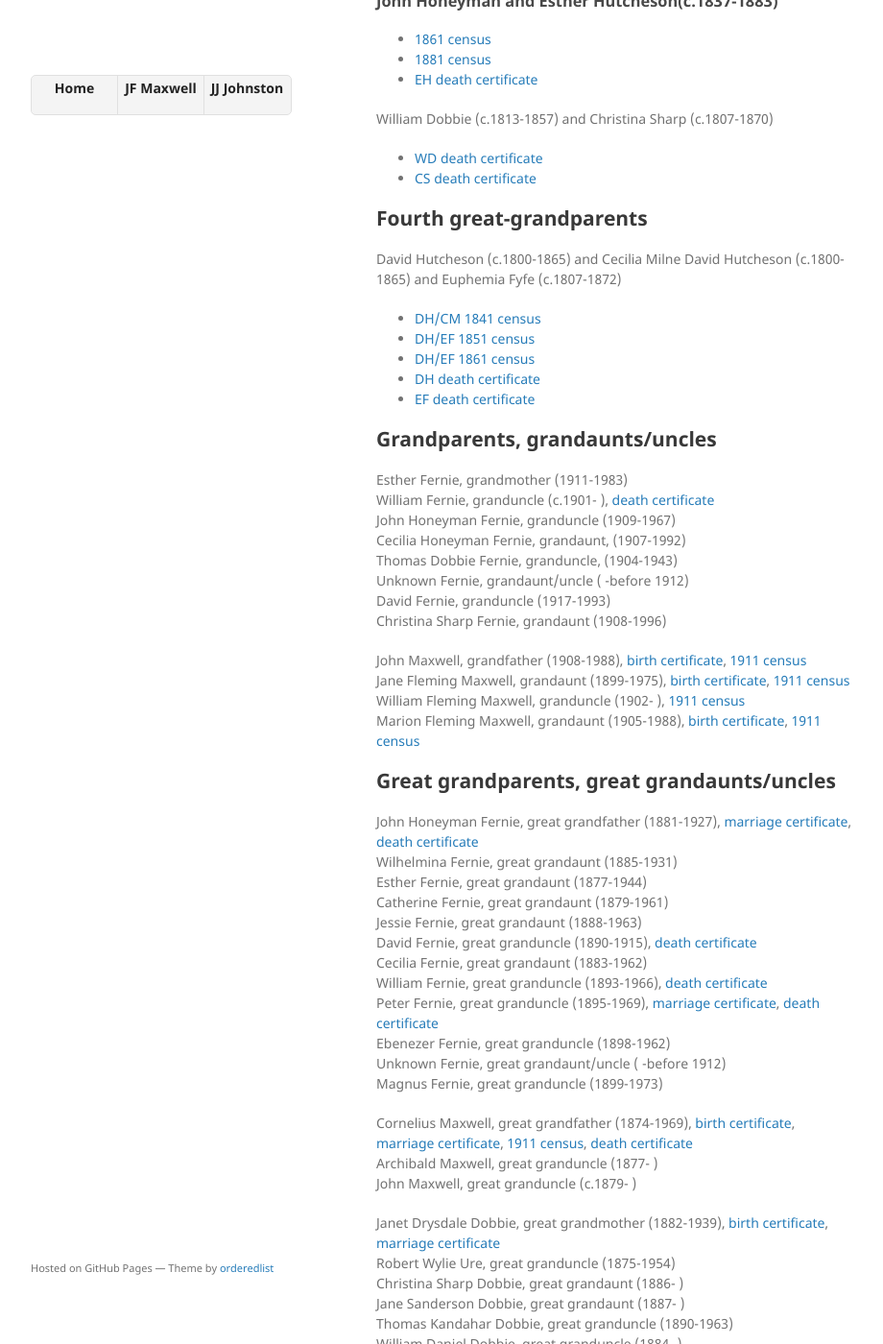
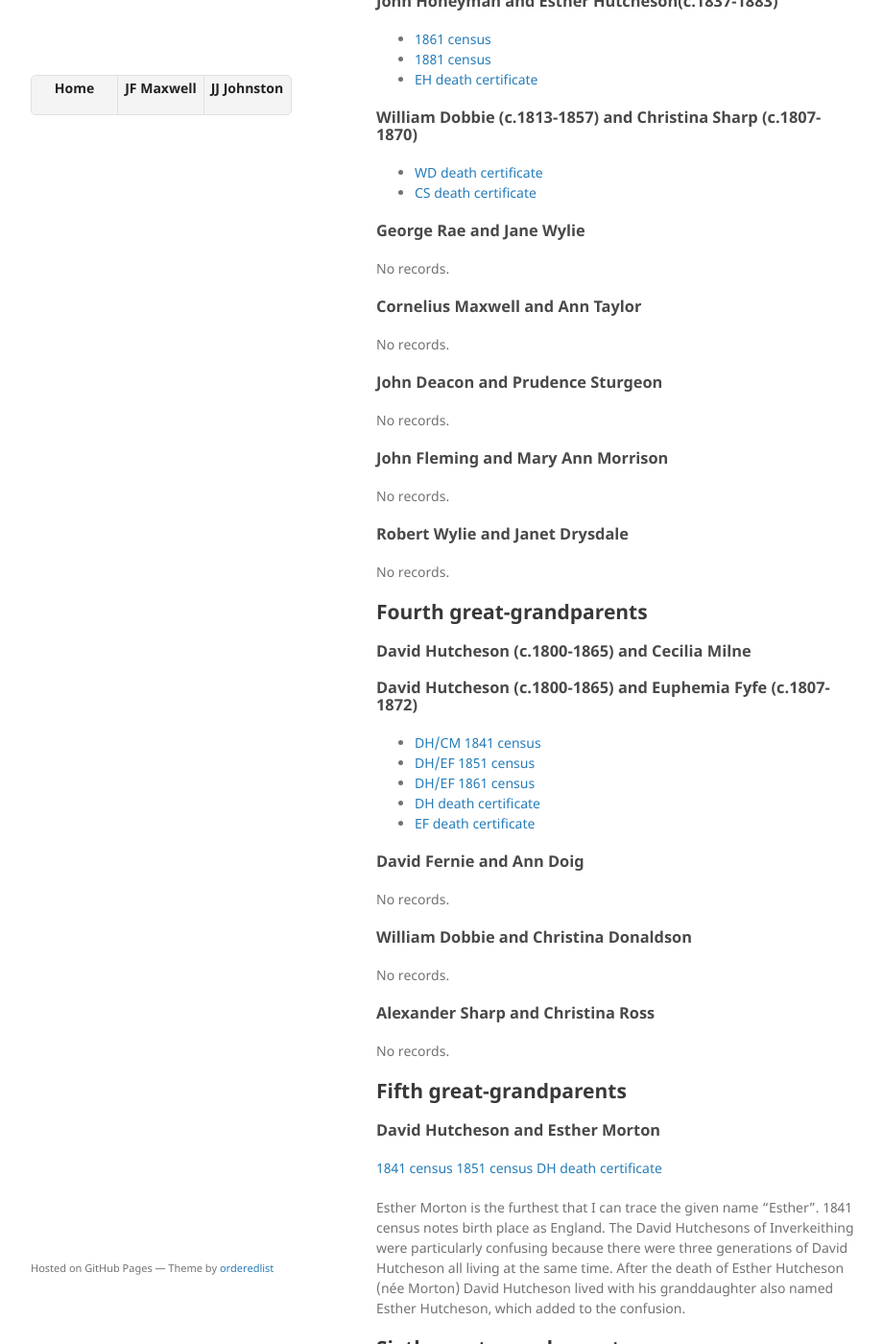
Before and after one commit to rfj1961/rfj1961.github.io, a Jekyll site: the page built from jfm1933.md, in a window 1280 px wide and 1400 px high, scrolled down 2390 px. Shown: the whole window at 96% size, without its empty margins (178-1098 px from the left). Built offline with Jekyll 4.4.1, drawn with Linux system fonts in a browser that asks for light colours; the repository's description, which GitHub fills in, is left out; some of the changed text lies outside the part shown.

Commit message:
fifth and sixth

```diff
--- a/jfm1933.md
+++ b/jfm1933.md
@@ -99,23 +99,71 @@ Several spelling variations of "Rosina"/"Rosann". JM remarried after the death o
 - [1881 census](1881_census_john_honeyman_esther_hutcheson_part_1.pdf)
 - [EH death certificate](1883_death_esther_hutcheson.pdf)
 
-William Dobbie (c.1813-1857) and Christina Sharp (c.1807-1870)
+### William Dobbie (c.1813-1857) and Christina Sharp (c.1807-1870)
 
 - [WD death certificate](1857_death_william_dobbie.pdf)
 - [CS death certificate](1870_death_christina_sharp.pdf)
 
+### George Rae and Jane Wylie
+
+No records.
+
+### Cornelius Maxwell and Ann Taylor
+
+No records.
+
+### John Deacon and Prudence Sturgeon
+
+No records.
+
+### John Fleming and Mary Ann Morrison
+
+No records.
+
+### Robert Wylie and Janet Drysdale
+
+No records.
+
 ## Fourth great-grandparents
 
-David Hutcheson (c.1800-1865) and Cecilia Milne
-David Hutcheson (c.1800-1865) and Euphemia Fyfe (c.1807-1872)
+### David Hutcheson (c.1800-1865) and Cecilia Milne
+### David Hutcheson (c.1800-1865) and Euphemia Fyfe (c.1807-1872)
+
 - [DH/CM 1841 census](1841_census_david_hutcheson_cecilia_milne.pdf)
 - [DH/EF 1851 census](1851_census_david_hutcheson_junior_remarried_eupemia.pdf)
 - [DH/EF 1861 census](1861_census_david_hutcheson_euphemia_joseph.pdf)
 - [DH death certificate](1865_death_david_hutcheson.pdf)
 - [EF death certificate](1872_death_euphemia_hutcheson.jpg)
 
+### David Fernie and Ann Doig
 
+No records.
 
+### William Dobbie and Christina Donaldson
+
+No records.
+
+### Alexander Sharp and Christina Ross
+
+No records.
+
+## Fifth great-grandparents
+
+### David Hutcheson and Esther Morton
+
+[1841 census](1841_census_david_hutcheson_senior.pdf)
+[1851 census](1851_census_david_hutcheson_senior_esther_hutcheson.pdf)
+[DH death certificate](1856_death_david_hutcheson_senior.pdf)
+
+Esther Morton is the furthest that I can trace the given name "Esther". 1841 census notes birth place as England. The David Hutchesons of Inverkeithing were particularly confusing because there were three generations of David Hutcheson all living at the same time. After the death of Esther Hutcheson (née Morton) David Hutcheson lived with his granddaughter also named Esther Hutcheson, which added to the confusion.
+
+## Sixth great-grandparents
+
+### David Hutcheson and Isabella Chapman
+
+No records.
+
+# All known realtives
 
 ## Grandparents, grandaunts/uncles
 
```
Also changed, not shown: other parts of jfm1933.md (+2 -2 lines).
